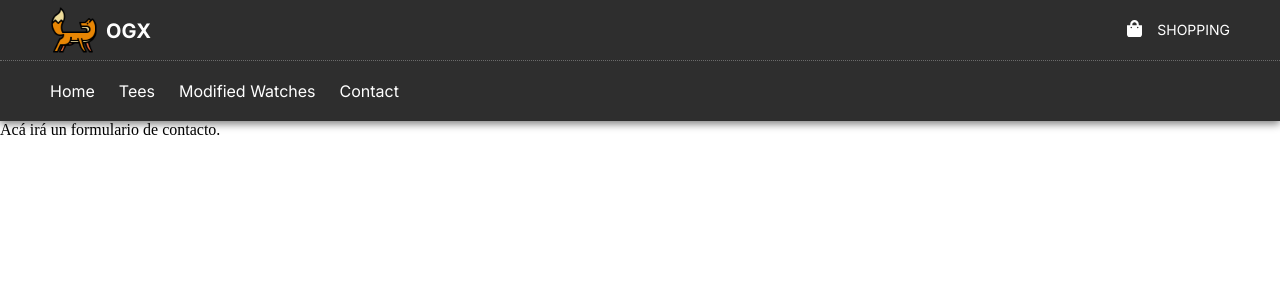
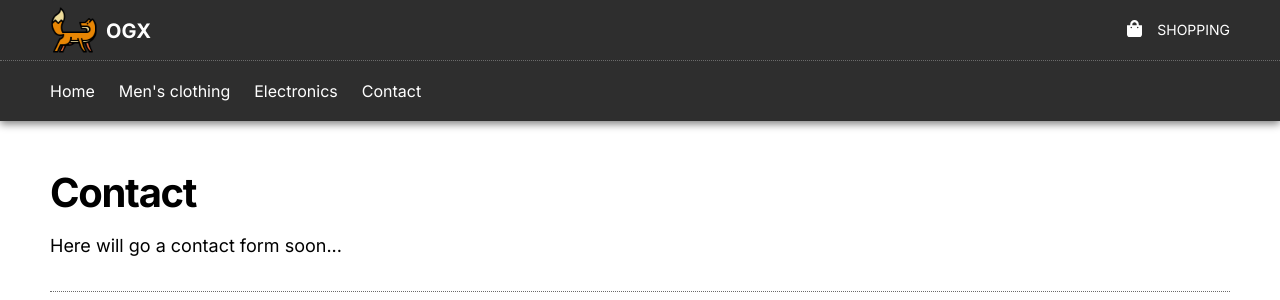
Before and after one commit to javierolivares-github/OGX, a React (Create React App) app: page /contact in a window 1280 px wide. Shown: the top 300 px of the page. Built offline with nearby package versions, Linux system fonts and the light colour scheme.

Commit message:
progress

```diff
--- a/src/App.js
+++ b/src/App.js
@@ -4,7 +4,7 @@ import Home from './views/Home';
 import Contact from './views/Contact';
 import Detail from './views/Detail';
 import { BrowserRouter, Switch, Route } from 'react-router-dom';
-import ItemListContainer from './components/ItemListContainer/ItemListContainer';
+import Category from './views/Category';
 
 function App() {
   return (
@@ -12,7 +12,7 @@ function App() {
       <NavBar />
       <Switch>
         <Route exact path="/" component={Home} />
-        <Route exact path="/category/:id" component={ItemListContainer} />
+        <Route exact path="/category/:categoryId" component={Category} />
         <Route exact path="/item/:id" component={Detail} />
         <Route exact path="/contact" component={Contact} />
       </Switch>
--- a/src/components/ItemListContainer/ItemListContainer.js
+++ b/src/components/ItemListContainer/ItemListContainer.js
@@ -1,33 +1,46 @@
 import React, { useState, useEffect } from "react";
 import ItemList from '../ItemList/itemList';
+import { useParams } from "react-router";
 
 
 function ItemListContainer() {
   const [products, setProducts] = useState([]);
+  const {categoryId} = useParams()
 
-  const getItems = () => {
+  const getAllItems = () => {
     fetch('https://fakestoreapi.com/products')
     .then(res => res.json())
     .then(data => {
       setProducts(data);
+      console.table(data);
+    } )
+    .catch(err => console.log(err))
+  }
+
+  const getCategory = () => {
+    fetch('https://fakestoreapi.com/products')
+    .then(res => res.json())
+    .then(data => {
+      const category = data.filter(item => item.category === categoryId)
+      setProducts(category);
+      console.table(category);
     } )
     .catch(err => console.log(err))
   }
 
   useEffect(() => {
-    getItems();
-  }, []);
+    if(categoryId) {
+      setTimeout(()=> {getCategory();}, 2000)
+    } else {
+      setTimeout(()=> {getAllItems();}, 2000)
+    }
+  }, [categoryId]);
 
 
   return (
-    <div className="itemList">
-      <div className="wrapper">
-        <div className="itemList-container">
-          <h2 className="itemList__title">Productos</h2>
-          <ItemList products={products}/>
-        </div>
-      </div>
-    </div>
+      <>
+        <ItemList products={products}/>
+      </>
   )
 }
 
--- a/src/components/NavBar/NavBar.js
+++ b/src/components/NavBar/NavBar.js
@@ -19,8 +19,12 @@ function NavBar() {
             <li className="menu-item">
               <Link to={`/`}>Home</Link>
             </li>
-            <li className="menu-item"><a href="/">Tees</a></li>
-            <li className="menu-item"><a href="/">Modified Watches</a></li>
+            <li className="menu-item">
+              <Link to={`/category/men's clothing`}>Men's clothing</Link>
+            </li>
+            <li className="menu-item">
+              <Link to={`/category/electronics`}>Electronics</Link>
+            </li>
             <li className="menu-item">
               <Link to={`/contact`}>Contact</Link>
             </li>
--- a/src/index.css
+++ b/src/index.css
@@ -153,7 +153,7 @@ a {
 
 /* ITEM LIST CONTAINER */
 
-.itemList-container {
+.container {
   /* height: 700px; */
   display: grid;
   grid-template-columns: 1fr;
@@ -168,14 +168,6 @@ a {
   letter-spacing: -1.3px;
   text-align: center;
   color: var(--lightMode-primary-color);
-}
-
-.itemList__title {
-  font: var(--headline1);
-  letter-spacing: -1.3px;
-  margin-top: 3rem;
-  margin-bottom: 4rem;
-  text-align: start;
 }
 
 .item__container {
@@ -259,6 +251,22 @@ a {
   color: var(--darkMode-primary-color);
 }
 
+.headline-1 {
+  font: var(--headline1);
+  letter-spacing: -1.3px;
+  margin-top: 3rem;
+  margin-bottom: 1rem;
+  text-align: start;
+}
+
+.headline-2 {
+  font: var(--headline2);
+  letter-spacing: -1.3px;
+  margin-top: 3rem;
+  margin-bottom: 2rem;
+  text-align: start;
+}
+
 .headline-3 {
   font: var(--headline3);
   margin-bottom: 1rem;
@@ -266,4 +274,10 @@ a {
 
 .body {
   font: var(--body);
+  margin-bottom: 2rem;
 }
+
+.caption {
+  font: var(--caption);
+  margin-bottom: 2rem;
+}
--- /dev/null
+++ b/src/views/Category.js
@@ -0,0 +1,26 @@
+import React from 'react'
+import ItemListContainer from '../components/ItemListContainer/ItemListContainer'
+import { useParams } from 'react-router'
+
+
+function Category() {
+  const {categoryId} = useParams()
+
+  function capitalize(word) {
+    return word[0].toUpperCase() + word.slice(1);
+  }
+
+  const categoryUpper = capitalize(categoryId);
+
+
+  return (
+    <div className="wrapper">
+      <h2 className="headline-1">{categoryUpper}</h2>
+      <div className="separador"></div>
+      <br />
+      <ItemListContainer />
+    </div>
+  )
+}
+
+export default Category
--- a/src/views/Contact.js
+++ b/src/views/Contact.js
@@ -2,8 +2,10 @@ import React from 'react'
 
 function Contact() {
   return (
-    <div>
-      <p>Acá irá un formulario de contacto.</p>
+    <div className="wrapper">
+      <h2 className="headline-1">Contact</h2>
+      <p className="body">Here will go a contact form soon...</p>
+      <div className="separador"></div>
     </div>
   )
 }
--- a/src/views/Home.js
+++ b/src/views/Home.js
@@ -5,7 +5,15 @@ import ItemListContainer from '../components/ItemListContainer/ItemListContainer
 function Home() {
   return (
     <>
-      <ItemListContainer />
+      <div className="wrapper">
+        <div className="container">
+          <h2 className="headline-1">All Products</h2>
+          <p className="caption">This is a sample of the products we have in stock:</p>
+          <div className="separador"></div>
+          <br />
+          <ItemListContainer />
+        </div>
+      </div>
     </>
   )
 }
```
Also changed, not shown: 1 other file (tests, documents, lock files or other folders).
